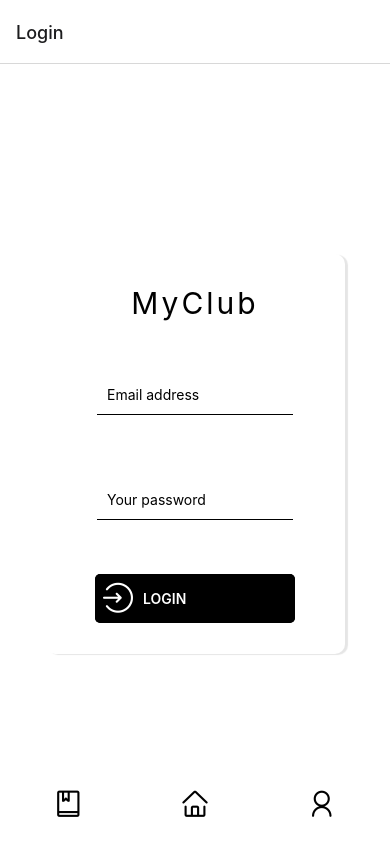
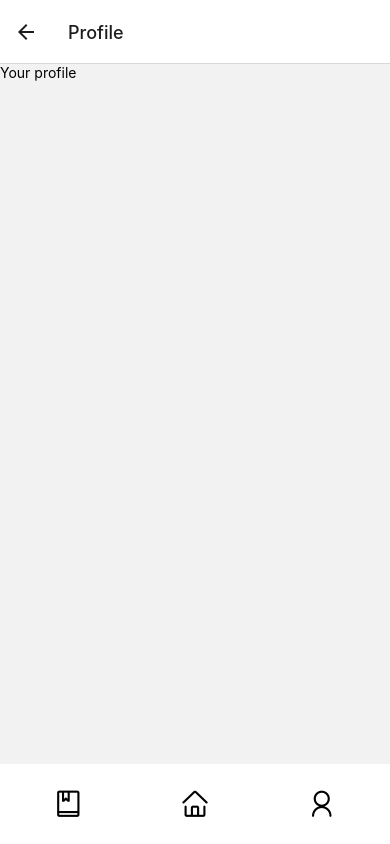
Before and after one commit to Richke2005/my-dbv-project, a React Native app: screen /profile in a window 390 px wide. Built offline with nearby package versions, Linux system fonts and the light colour scheme; what pexels would draw is missing.

Commit message:
add profile page function in project

```diff
--- a/App.js
+++ b/App.js
@@ -5,6 +5,7 @@ import { createNativeStackNavigator } from "@react-navigation/native-stack";
 import { navigationRef } from "./src/navigation/root_navigation";
 import Login from "./src/screens/login/";
 import Home from "./src/screens/home/";
+import Profile from "./src/screens/profile";
 import MyClass from "./src/screens/my-class";
 import NavBar from "./src/patterns/navBar/";
 
@@ -26,6 +27,10 @@ export default function App() {
 					options={{title: "Home"}}
 				/>
 				<Stack.Screen
+				name="profile"
+				component={Profile}
+				options={{title: "Profile"}}/>
+				<Stack.Screen
 				name="myClass"
 				component={MyClass}
 				options={{title: "My class", }}/>
--- a/src/patterns/navBar/index.js
+++ b/src/patterns/navBar/index.js
@@ -25,7 +25,7 @@ const NavBar = ()=>{
 		</Pressable>
 
 		<Pressable
-			onPress={()=> console.log("pressed")}>
+			onPress={()=> RootNavigation.navigate("profile")}>
 			<Icon
 				name="user"
 				size={30}
--- a/src/screens/profile/index.js
+++ b/src/screens/profile/index.js
@@ -0,0 +1,10 @@
+import React from "react";
+import { View, Text } from "react-native";
+
+const Profile = () => {
+    return<View>
+        <Text>Your profile</Text>
+    </View>
+}
+
+export default Profile;
```
